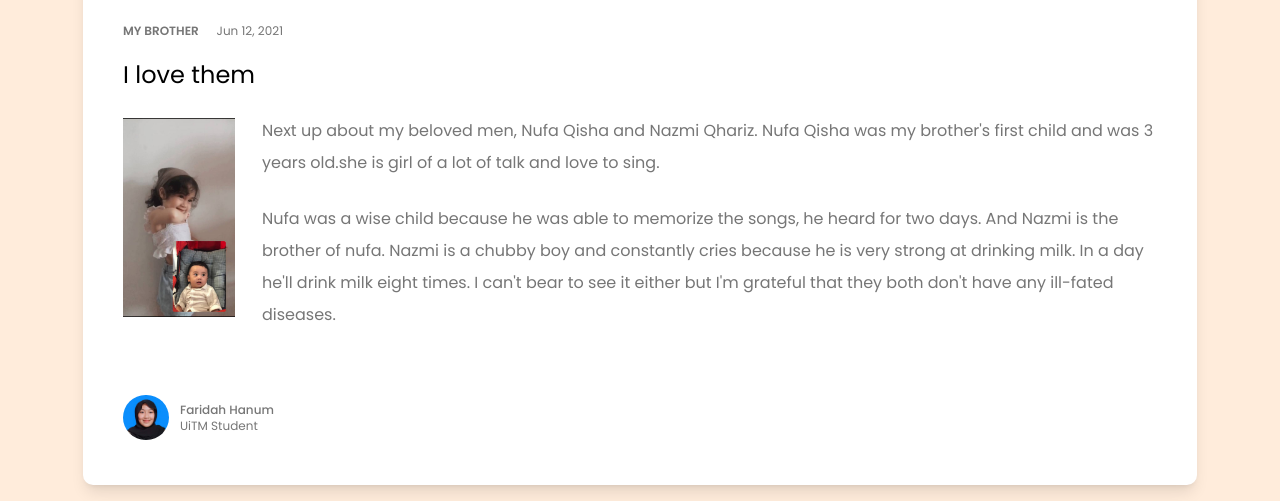
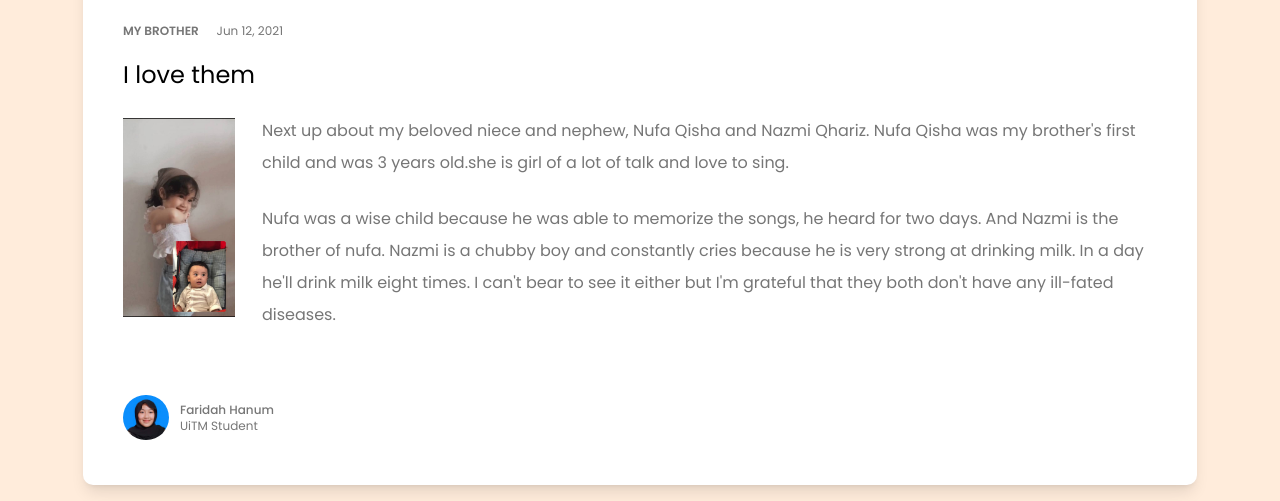
Before and after one commit to zyq-m/anum-blog, a plain HTML site: page brother-blog.html in a window 1280 px wide. Shown: the part 328-829 px from the top of the page. Drawn offline with nearby package versions, Linux system fonts and the light colour scheme.

Commit message:
Update brother-blog.html

```diff
--- a/brother-blog.html
+++ b/brother-blog.html
@@ -25,7 +25,7 @@
             <h2 class="mt-[20px] text-2xl">I love them</h2>
             <img src="img/brother.png" alt=""  class="w-[7rem] float-left mr-[27px] mt-[27px]">
             <p class="mt-[24px] text-[#767676] leading-loose">
-                Next up about my beloved men, Nufa Qisha and Nazmi Qhariz. Nufa Qisha was my brother's first child and was 3 years old.she is girl of a lot of talk and love to sing.
+                Next up about my beloved niece and nephew, Nufa Qisha and Nazmi Qhariz. Nufa Qisha was my brother's first child and was 3 years old.she is girl of a lot of talk and love to sing.
             <p class="mt-[24px] text-[#767676] leading-loose">
                Nufa was a wise child because he was able to memorize the songs, he heard for two days. And Nazmi is the brother of nufa. Nazmi is a chubby boy and constantly cries because he is very strong at drinking milk. In a day he'll drink milk eight times. I can't bear to see it either but I'm grateful that they both don't have any ill-fated diseases.
             </p>
```
